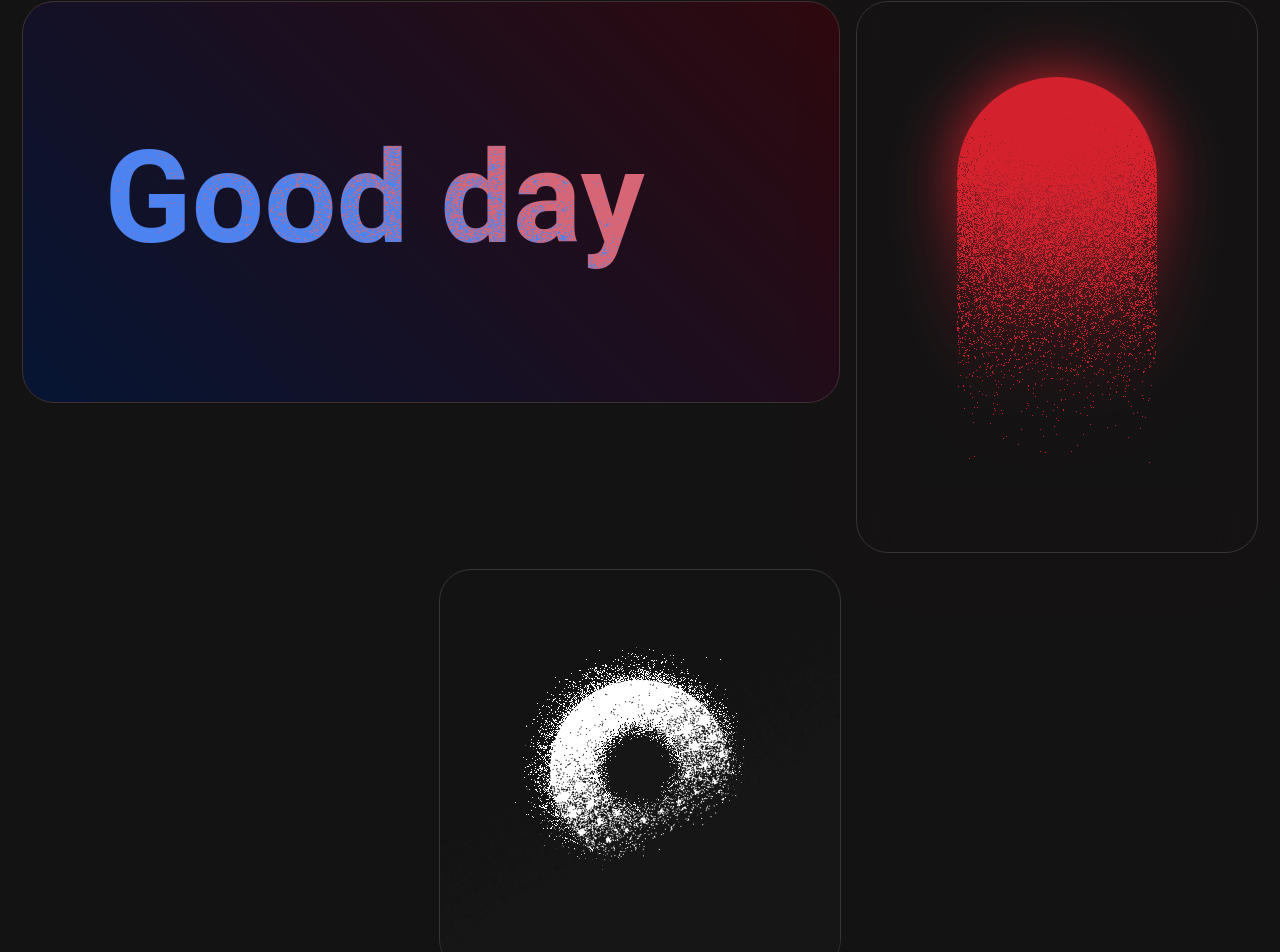
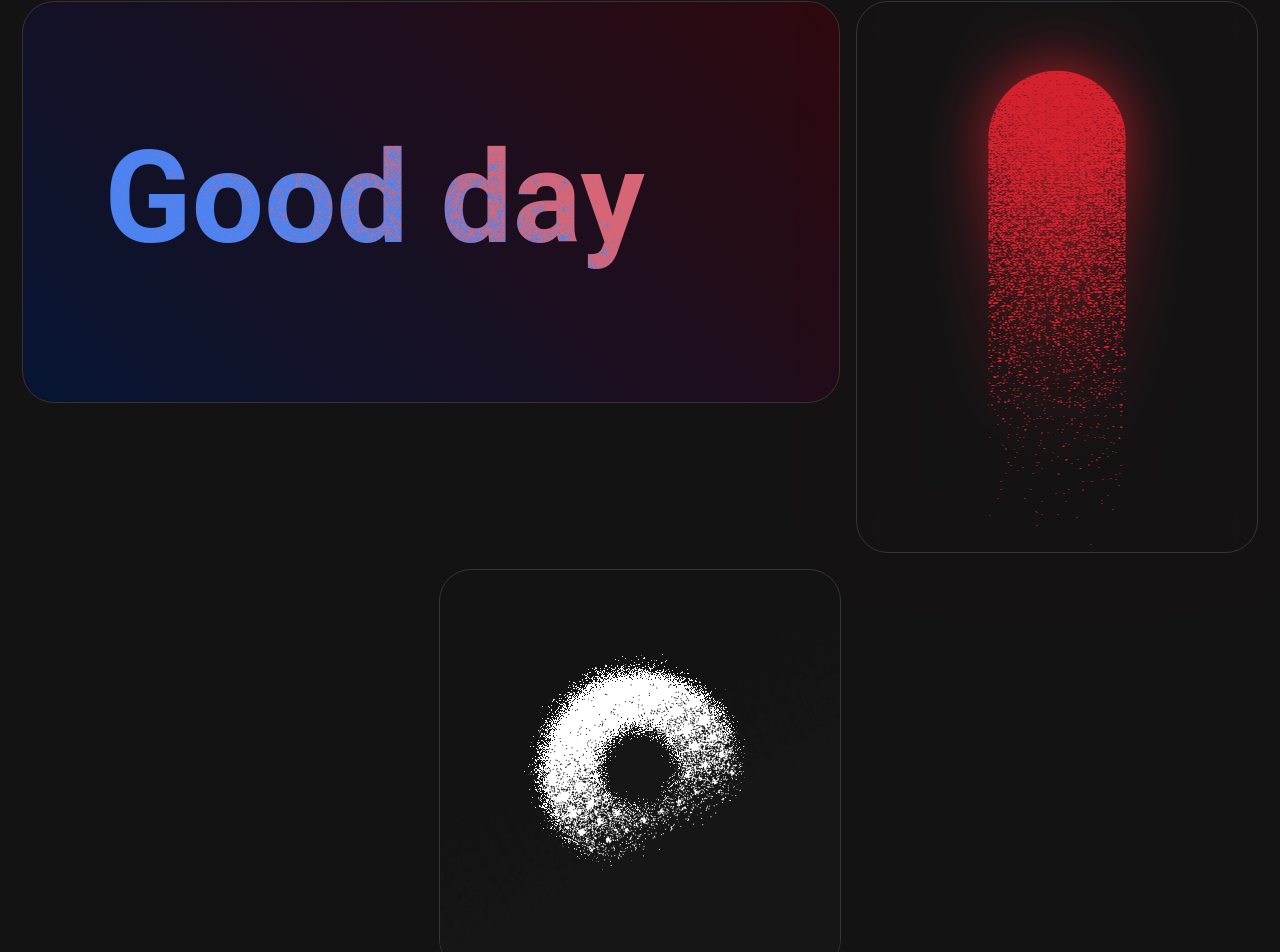
Before and after one commit to BSoDium/Svg-gradients, a React (Vite) app: page / in a window 1280 px wide. Shown: the part 847-1799 px from the top of the page. Built offline with nearby package versions, Linux system fonts and the light colour scheme.

Commit message:
feat: implement radial gradient start radius

```diff
--- a/src/components/LinearGradient.tsx
+++ b/src/components/LinearGradient.tsx
@@ -90,8 +90,8 @@ export default function LinearGradient({
             className="indicator"
             width={`${width}%`}
             height={`${height}%`}
-            x={`calc(${position[0] - width / 2}% - ${shift}px)`}
-            y={`calc(${position[1]}% - ${shift}px)`}
+            x={`${position[0] - width / 2}%`}
+            y={`${position[1]}%`}
             fill="transparent"
             stroke="black"
             strokeWidth=".3"
--- a/src/components/RadialGradient.tsx
+++ b/src/components/RadialGradient.tsx
@@ -1,12 +1,12 @@
 import React, { useMemo } from "react";
-import { GradientProps, limits, norm } from "./Gradient";
-
+import { average, GradientProps, limits, norm } from "./Gradient";
 
 export default function RadialGradient({
   start,
   end,
   startColor = "grey",
   endColor = "transparent",
+  startRadius = 0,
   turbulenceOptions = {
     baseFrequency: 1,
     numOctaves: 2,
@@ -14,15 +14,20 @@ export default function RadialGradient({
   standardDeviation = 0.1,
   slotProps,
   debug = false,
-}: GradientProps) {
+}: GradientProps & {
+  /** The radius of the start circle */
+  startRadius?: number;
+}) {
   if (start[0] === end[0] && start[1] === end[1]) return null;
   if ([...start, ...end].some((v) => v < limits.min || v > limits.max))
     return null;
 
   const vector = [end[0] - start[0], end[1] - start[1]] as [number, number];
-  const scale = norm(vector);
+  const scale = norm(vector) - startRadius;
   const shift = scale / 8;
   const r = scale / 2;
+
+  const offsetStart = average(start, end, startRadius / (scale + startRadius));
 
   const turbulenceFilterId = useMemo(
     () => Math.random().toString(36).slice(2),
@@ -64,7 +69,7 @@ export default function RadialGradient({
           className="grain"
           cx={`${start[0] - shift}%`}
           cy={`${start[1] - shift}%`}
-          r={`${r}%`}
+          r={`${r + startRadius}%`}
           fill={startColor}
           style={{
             filter: `url(#${turbulenceFilterId})`,
@@ -100,8 +105,24 @@ export default function RadialGradient({
             stroke="grey"
           />
           <text x={`${start[0] + 4}%`} y={`${start[1] + 1}%`}>
-            Start
+            {startRadius ? 'Center' : 'Start'}
           </text>
+          {startRadius ? (
+            <>
+              <circle
+                className="indicator"
+                cx={`${offsetStart[0]}%`}
+                cy={`${offsetStart[1]}%`}
+                r="2%"
+                fill="white"
+                stroke="grey"
+              />
+              <text x={`${offsetStart[0] + 4}%`} y={`${offsetStart[1] + 1}%`}>
+                Start
+              </text>
+            </>
+          ) : null}
+
           <circle
             className="indicator"
             cx={`${end[0]}%`}
--- a/src/examples/Arch.tsx
+++ b/src/examples/Arch.tsx
@@ -12,13 +12,13 @@ export default function Arch() {
         justifyContent: "center",
         overflow: "hidden",
         borderRadius: "2rem",
-        filter: 'drop-shadow(0 0 2rem #d3232f)',
-        border: '1px solid #363436'
+        filter: "drop-shadow(0 0 2rem #d3232f)",
+        border: "1px solid #363436",
       }}
     >
       <svg
-        width="200"
-        height="400"
+        width="400"
+        height="550"
         viewBox="0 0 50 100"
         xmlns="http://www.w3.org/2000/svg"
       >
@@ -28,7 +28,7 @@ export default function Arch() {
           <path
             fill="white"
             fill-rule="evenodd"
-            d="M 0 25 A 25 25 90 0 1 50 25 L 50 175 L 0 175 Z"
+            d="M 12.5 25 A 12.5 12.5 90 0 1 37.5 25 L 37.5 100 L 12.5 100 Z"
             clip-rule="evenodd"
           ></path>
         </mask>
--- a/src/examples/Torus.tsx
+++ b/src/examples/Torus.tsx
@@ -30,9 +30,10 @@ export default function Torus() {
         <circle cx="50%" cy="50%" r="45" fill="white" />
         <RadialGradient
           start={[50, 50]}
-          end={[50, 95]}
+          end={[25, 25]}
           startColor="white"
           endColor="transparent"
+          startRadius={14}
           standardDeviation={0}
         />
         <circle cx="50%" cy="50%" r="25" fill="black" />
```
